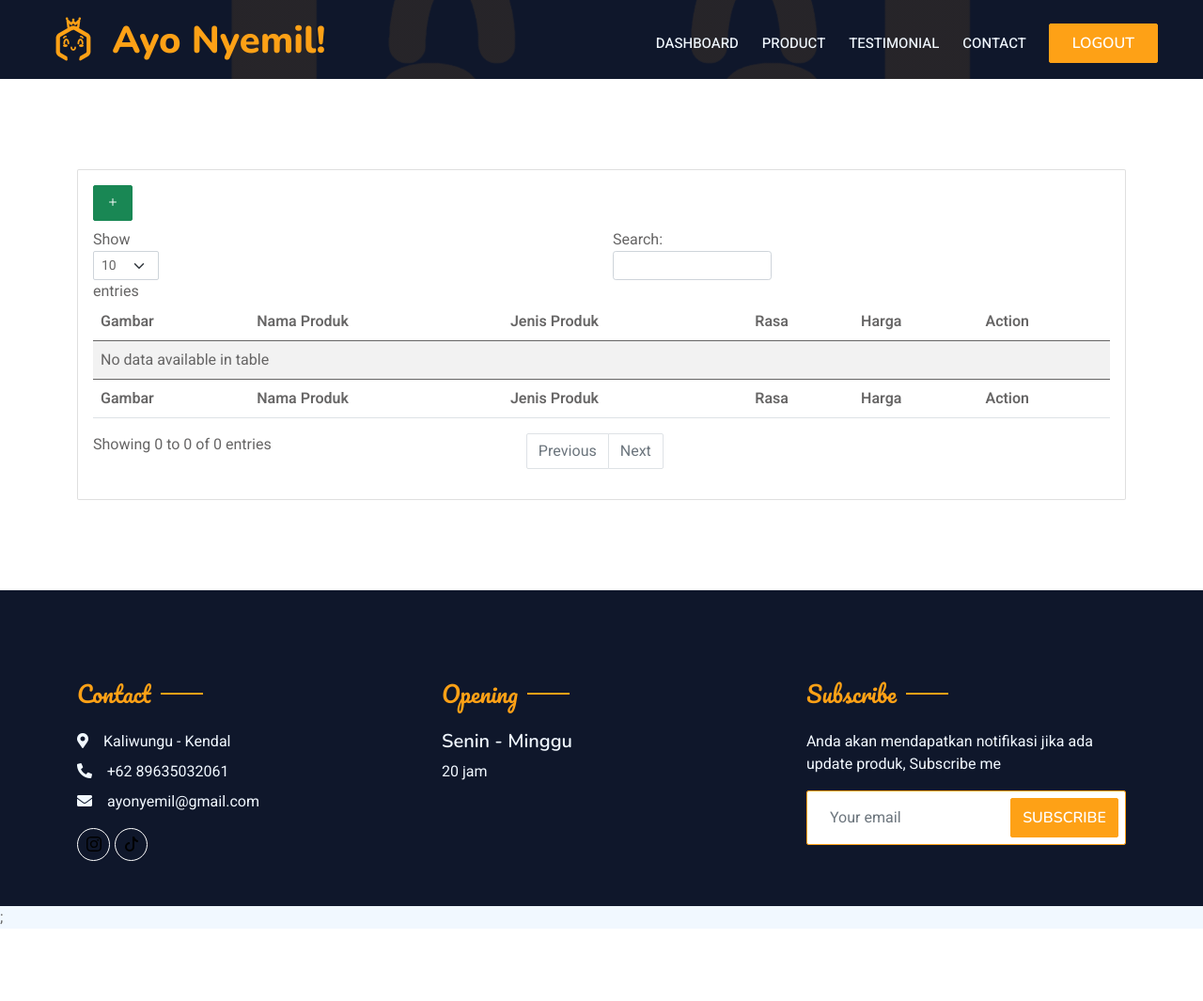
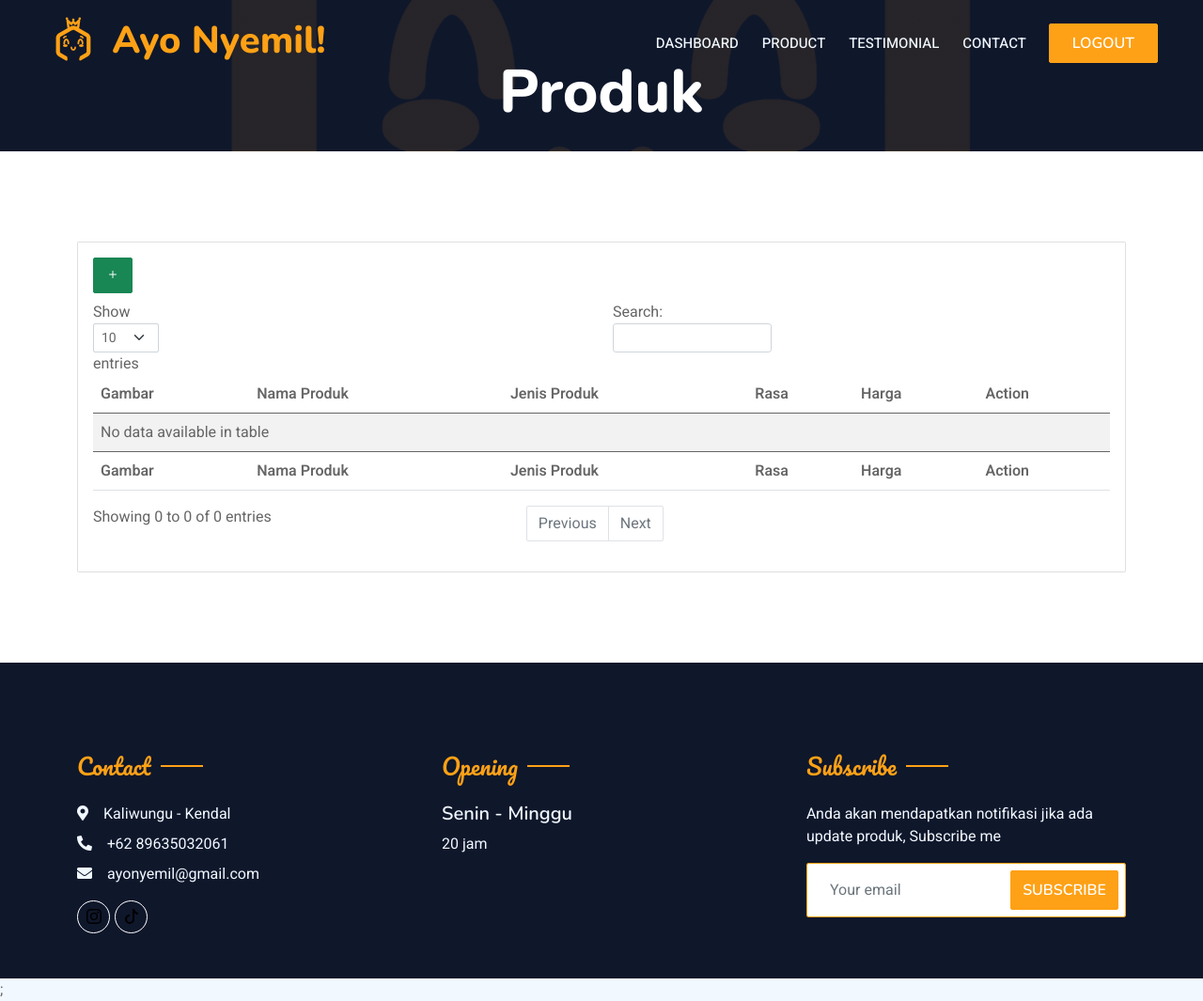
Before and after one commit to simaster19/ayonyemil, a Laravel app: template ayonyemil-blade/resources/views/Admin/Dashboard/Product/index.blade.php in a window 1280 px wide. Shown: the whole page at 94% size. Before the commit the page ends 988 px from the top, so only its background shows below. Run offline with Laravel 10, Linux system fonts and the light colour scheme; the template is opened without the code that fills it, so the values that code supplies are empty; some libraries are stand-ins or nearby versions.

Commit message:
Update Produk

```diff
--- a/ayonyemil-blade/resources/views/Admin/Dashboard/Product/index.blade.php
+++ b/ayonyemil-blade/resources/views/Admin/Dashboard/Product/index.blade.php
@@ -1,4 +1,5 @@
 @extends('Admin.Dashboard.index')
+@section('title','Produk')
 @section('content')
 <div class="card">
   <div class="card-body">
@@ -120,9 +121,88 @@
           <td>{{ $product->rasa }}</td>
           <td>{{ $product->harga_produk }}</td>
           <td>
-                                <button class="btn btn-primary"><i class="bi bi-pencil"></i></button>
+            <button class="btn btn-primary" data-bs-toggle="modal"
+              data-bs-target="#modalUbah{{$product->id}}"><i class="bi bi-pencil"></i></button>
             <button class="btn btn-warning"><i class="bi bi-eye"></i></button>
             <button class="btn btn-danger"><i class="bi bi-trash"></i></button>
+
+            <!-- Modal Ubah -->
+            <div class="modal fade" id="modalUbah{{$product->id}}" data-bs-backdrop="static" data-bs-keyboard="false" tabindex="-1"
+              aria-labelledby="modalUbahLabel" aria-hidden="true">
+              <div class="modal-dialog modal-dialog-centered modal-lg">
+
+                <div class="modal-content">
+                  <div class="modal-header">
+                    <h5 class="modal-title" id="modalUbahLabel">Ubah Produk</h5>
+                    <button type="button" class="btn-close" data-bs-dismiss="modal" aria-label="Close"></button>
+                  </div>
+                  <div class="modal-body">
+                    <div class="card">
+                      <div class="card-body">
+                        <form action="{{ route('update_produk') }}" method="POST" class="row g-3"
+                          enctype="multipart/form-data">
+                          @csrf
+                          @method('PUT')
+                          <div class="col-12">
+                            <label for="foto_produk" class="form-label">Foto Produk</label>
+                            <input type="file" class="form-control" id="foto_produk" name="foto_produk">
+                          </div>
+                          <div class="col-md-6">
+                            <label for="nama_produk" class="form-label">Nama Produk</label>
+                            <input type="text" class="form-control"
+                            id="nama_produk" name="nama_produk"
+                            value="{{$product->nama_produk}}">
+                          </div>
+                          <div class="col-md-6">
+                            <label for="jenis_produk" class="form-label">Jenis Produk</label>
+                            <input type="text" class="form-control" id="jenis_produk"
+                            name="jenis_produk" value="{{$product->jenis_produk}}">
+                          </div>
+
+                          <div class="col-6">
+                            <label for="rasa" class="form-label">Rasa</label>
+                            <input type="text" class="form-control" id="rasa" placeholder="Pedas"
+                            name="rasa" value="{{$product->rasa}}">
+                          </div>
+                          <div class="col-md-6">
+                            <label for="jumlah_produk" class="form-label">Jumlah Produk</label>
+                            <input type="number" class="form-control" id="jumlah_produk"
+                            name="jumlah_produk"
+                            value="{{$product->jumlah_produk}}">
+                          </div>
+                          <div class="col-md-4">
+                            <label for="harga_jual" class="form-label">Harga Jual</label>
+                            <input type="number" class="form-control"
+                            id="harga_jual" name="harga_jual"
+                            value="{{$product->harga_jual}}">
+                          </div>
+
+                          <div class="col-md-4">
+                            <label for="harga_produk" class="form-label">Harga Produk</label>
+                            <input type="number" class="form-control" id="harga_produk"
+                            name="harga_produk" value="{{$product->harga_produk}}">
+                          </div>
+                          <div class="col-md-4">
+                            <label for="berat_produk" class="form-label">Berat Produk</label>
+                            <input type="number" class="form-control" id="berat_produk" name="berat_produk"
+                            placeholder="Satuan Gram"
+                            value="{{$product->berat_produk}}">
+                          </div>
+
+
+
+                        </div>
+                      </div>
+                    </div>
+                    <div class="modal-footer">
+                      <button type="button" class="btn btn-secondary" data-bs-dismiss="modal">Close</button>
+                      <button type="submit" class="btn btn-primary">Simpan</button>
+                    </div>
+                  </form>
+                </div>
+              </div>
+            </div>
+            <!-- End Modal Ubah-->
           </td>
         </tr>
         @endforeach
```
Lines whose indentation alone changed are shown as unchanged.
